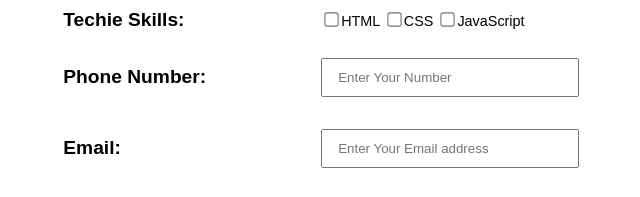
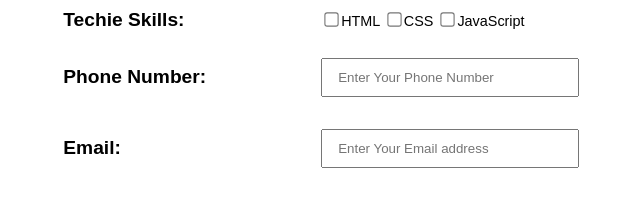
Before and after one commit to biroue10/JUST-THE-PROJECT, a plain HTML site: page form.html in a window 1280 px wide. Shown: the part 461-658 px from the top of the page, 319-959 px from the left. Drawn offline with Linux system fonts and the light colour scheme.

Commit message:
change the type of number field

```diff
--- a/assets/css/style3.css
+++ b/assets/css/style3.css
@@ -38,7 +38,7 @@
     text-align: left;
 
  }
- input[type = text], input[type = password], input[type = submit], input[type = number], input[type = email], select{
+ input[type = text], input[type = password], input[type = submit], input[type = tel], input[type = email], select{
     width: 100%;
     box-sizing: border-box;
     padding: 10px 15px;
--- a/form.html
+++ b/form.html
@@ -70,7 +70,7 @@
                 <label for="number" class="label">Phone Number: </label>
             </td>
             <td>
-                <input type="number" name="number" id="number" placeholder="Enter Your Number" required>
+                <input type="tel" name="number" id="number" placeholder="Enter Your Phone Number" required>
             </td>
            </tr>
            <tr>
```
